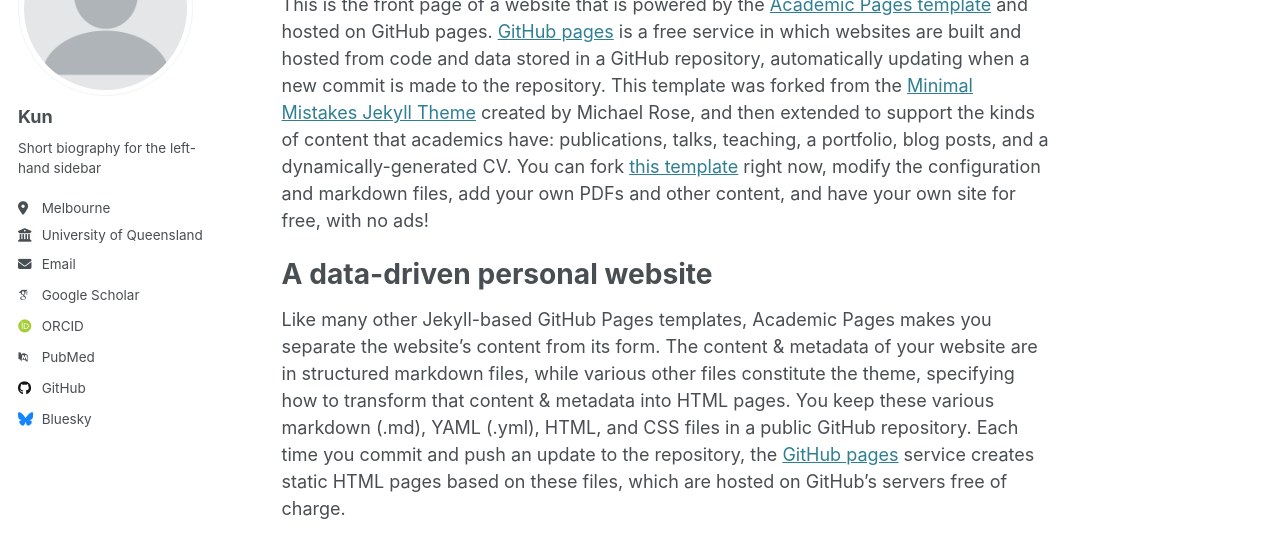
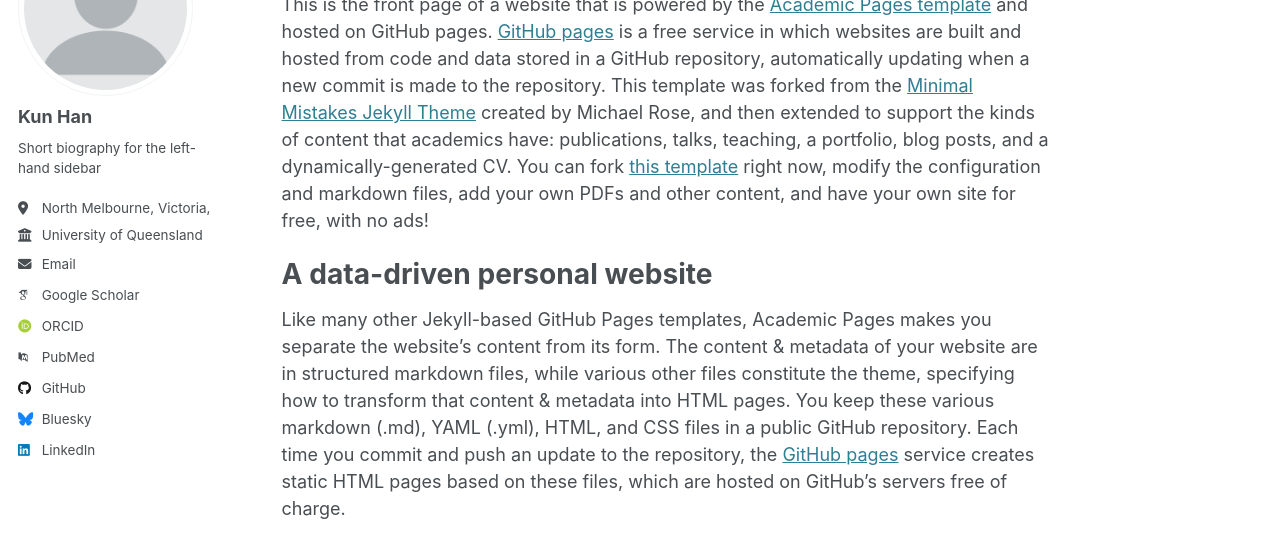
Before and after one commit to Evan-Kun/Evan-Kun.github.io, a Jekyll site: the page built from _pages/about.md, in a window 1280 px wide. Shown: the part 185-730 px from the top of the page. Built offline with Jekyll 4.4.1, drawn with Linux system fonts in a browser that asks for light colours; some web fonts are replaced.

Commit message:
Update _config.yml

```diff
--- a/_config.yml
+++ b/_config.yml
@@ -23,10 +23,10 @@ repository               : "Evan-Kun/Evan-Kun.github.io"
 author:
   # Biographic information
   avatar           : "profile.png"
-  name             : "Kun"
+  name             : "Kun Han"
   pronouns         : # he/him"
   bio              : "Short biography for the left-hand sidebar"
-  location         : "Melbourne"
+  location         : "North Melbourne, Victoria, Australia"
   employer         : "University of Queensland"
   uri              : # URL
   email            : "kun.han@uq.edu.au"
@@ -59,7 +59,7 @@ author:
   keybase          : # Username
   instagram        : # Username
   lastfm           : # Username
-  linkedin         : # Username
+  linkedin         : "kun-han-uq"# Username
   mastodon         : # URL
   medium           : # URL
   pinterest        : # Username
```
